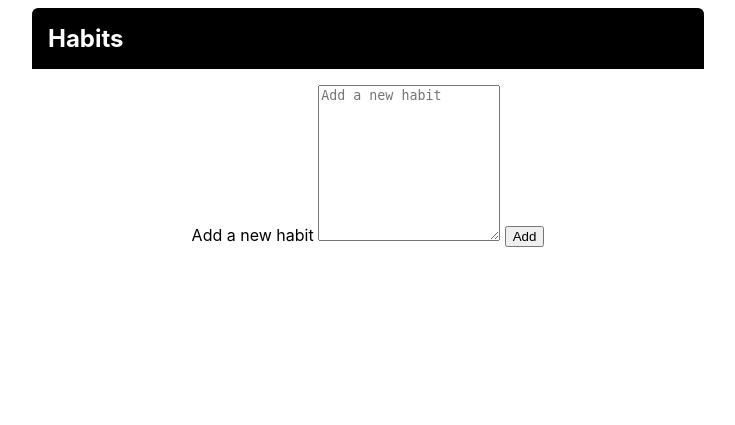
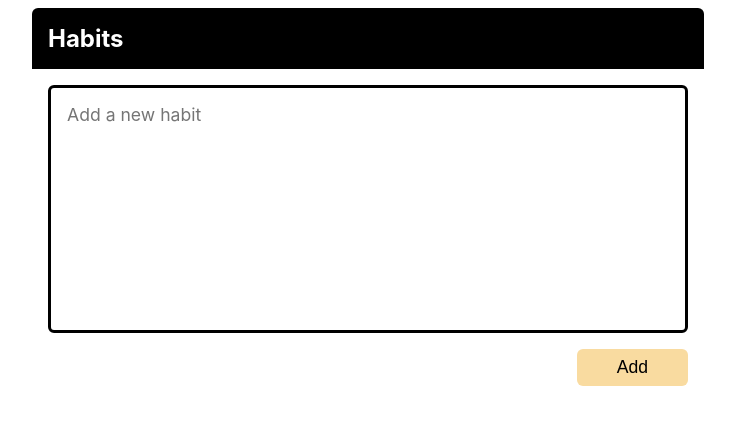
Before and after one commit to zezs/Habbit-Tracker, a Flask app: page /add in a window 1280 px wide. Shown: the top 425 px of the page, without its empty margins (272-1007 px from the left). Run offline with Flask 3, Linux system fonts and the light colour scheme.

Commit message:
Styling problem resolved

```diff
--- a/static/css/main.css
+++ b/static/css/main.css
@@ -9,7 +9,8 @@ body {
     font-family: "Inter", sans-serif;
 }
 
-.header, .main{
+.header,
+.main{
     text-align: center;
     max-width: 40rem;
     margin: 0 auto;
@@ -20,13 +21,14 @@ body {
     display: flex;
     background: black;
     color: white;
-    justify-content:  sapce-between;
+    justify-content:  space-between;
     align-items: center;
     border-radius: 6px 6px 0px 0px;
 }
 
 .header__link{
     text-decoration: none;
+    font-size: inherit;
     color: inherit;
     transition: color 0.1s ease-in-out;
 }
@@ -41,7 +43,7 @@ body {
     font-size: 1.5rem;
 }
 
-.fomr{
+.form{
     display: flex;
     flex-direction: column;
     font-size: 1.1rem;
@@ -49,7 +51,7 @@ body {
 
 .form__input{
     padding: 1rem;
-    font-family: inherit;
+    font-family: "Inter";
     font-size: inherit;
     resize: none;
     border: 3px solid black;
@@ -58,7 +60,7 @@ body {
     margin-bottom: 1rem;
 }
 
-.fomr__button{
+.form__button{
     font-size: inherit;
     background-color: #f9dba0;
     cursor: pointer;
--- a/templates/add_habit.html
+++ b/templates/add_habit.html
@@ -3,8 +3,7 @@
 {% block main_content %}
 
     <form class="form" method="POST">
-        <label for="habit"> Add a new habit </label>
-        <textarea name="habit" id="habit" placeholder="Add a new habit" rows="10"></textarea>
+        <textarea class="form__input" name="habit" id="habit" placeholder="Add a new habit" rows="10"></textarea>
         <button class="form__button" type="submit">Add</button>
     </form>
 
```
